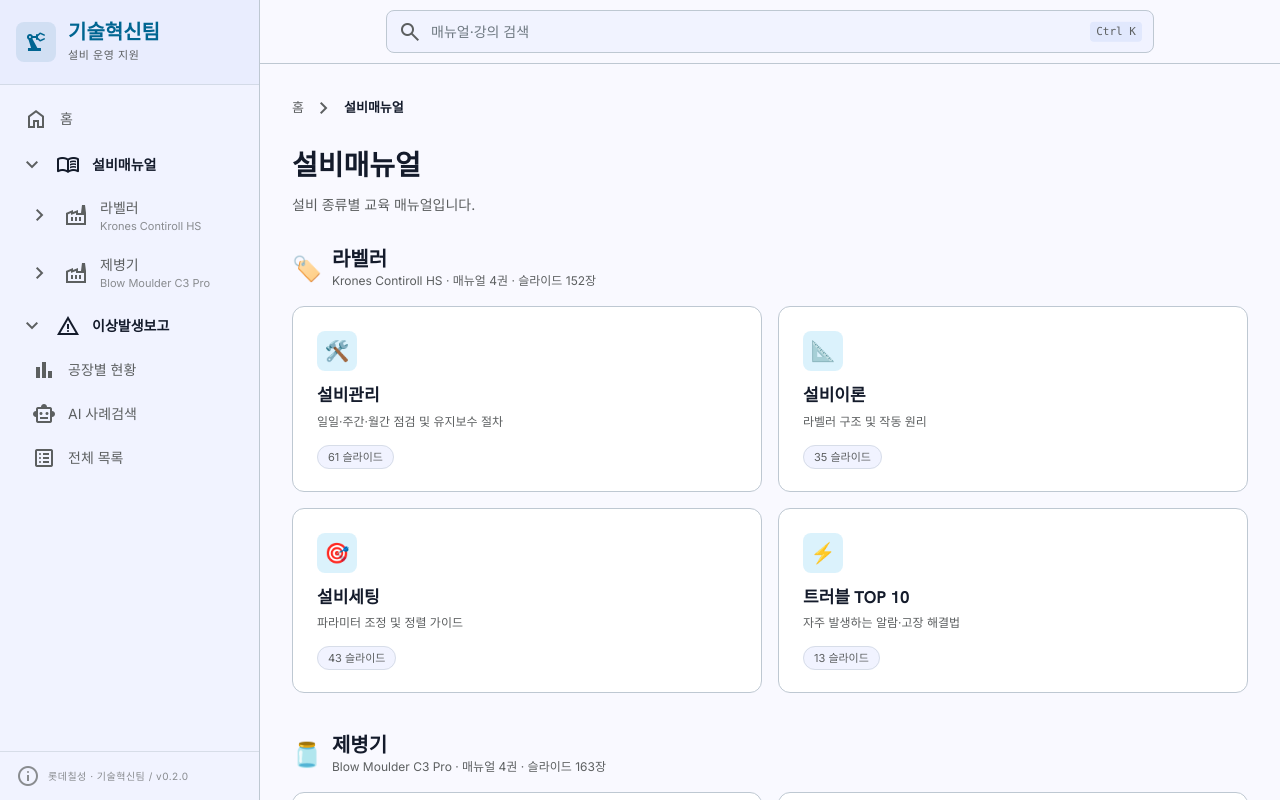
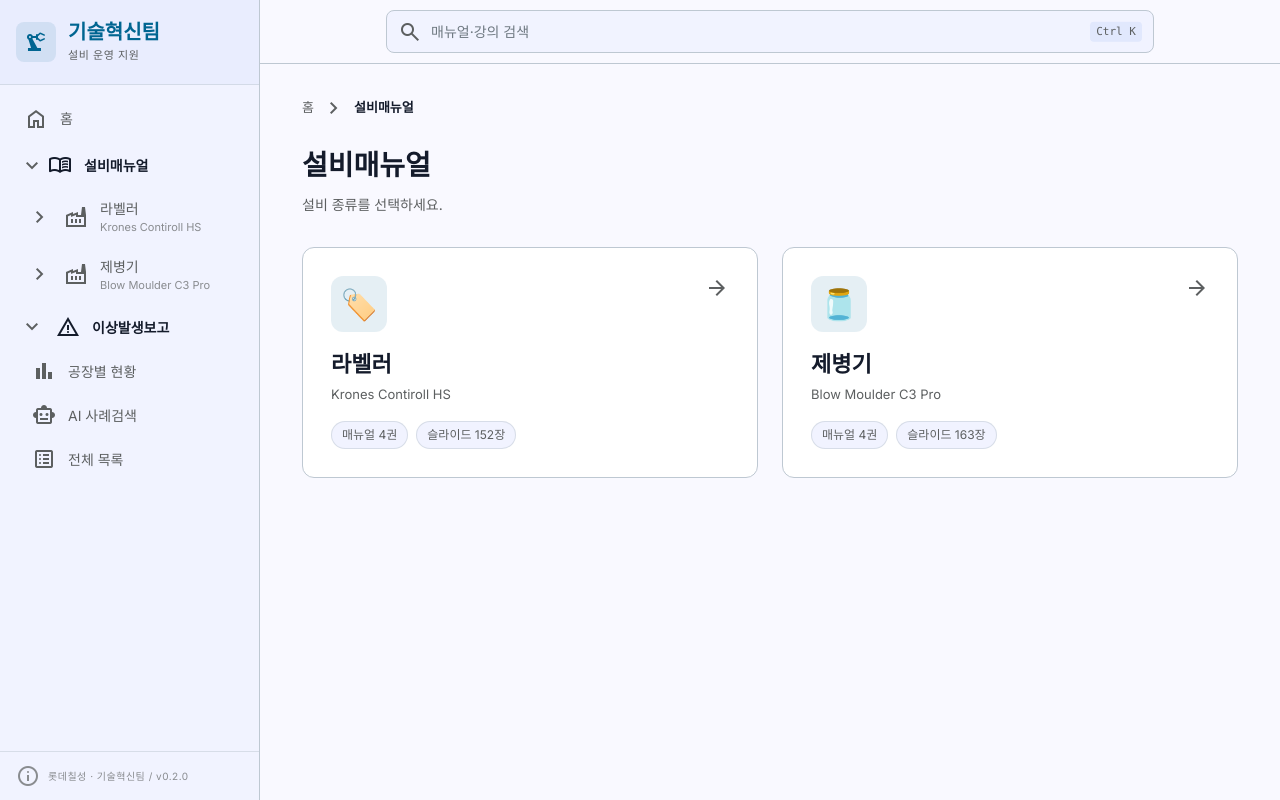
Before and after one commit to wjswlr01/krones-control, a Next.js app: page /manuals in a window 1280 px wide. Built offline with nearby package versions, Linux system fonts and the light colour scheme.

Commit message:
feat: 2-step manual nav (equipment select then volumes)

```diff
--- /dev/null
+++ b/app/manuals/[equipmentType]/page.tsx
@@ -0,0 +1,51 @@
+import Link from 'next/link'
+import { notFound } from 'next/navigation'
+import { EQUIPMENT_GROUPS, getEquipmentGroup, getManualsByGroup } from '@/lib/manuals'
+
+export function generateStaticParams() {
+  return EQUIPMENT_GROUPS.map(g => ({ equipmentType: g.key }))
+}
+
+export default function EquipmentManualsPage({ params }: { params: { equipmentType: string } }) {
+  const group = getEquipmentGroup(params.equipmentType)
+  if (!group) { notFound(); return null }
+  const manuals = getManualsByGroup(group.key)
+
+  return (
+    <div className="flex-1 overflow-y-auto bg-background">
+      <div className="max-w-[1000px] mx-auto px-4 md:px-8 py-6 md:py-8">
+        {/* 브레드크럼: 데스크톱 */}
+        <nav className="hidden md:flex items-center gap-2 text-[13px] text-secondary mb-6">
+          <Link href="/" className="hover:text-primary no-underline">홈</Link>
+          <span className="material-symbols-outlined text-[16px]">chevron_right</span>
+          <Link href="/manuals" className="hover:text-primary no-underline">설비매뉴얼</Link>
+          <span className="material-symbols-outlined text-[16px]">chevron_right</span>
+          <span className="text-on-background font-semibold">{group.name}</span>
+        </nav>
+
+        {/* 뒤로가기: 모바일 */}
+        <Link href="/manuals" className="md:hidden inline-flex items-center gap-1 text-[13px] text-secondary hover:text-primary no-underline mb-4">
+          <span className="material-symbols-outlined text-[18px]">arrow_back</span>설비매뉴얼
+        </Link>
+
+        <div className="flex items-center gap-3 mb-1">
+          <span className="text-[28px] leading-none">{group.icon}</span>
+          <h1 className="font-headline text-[24px] md:text-[28px] font-bold text-on-background">{group.name}</h1>
+        </div>
+        <p className="text-[14px] text-secondary mb-6 md:mb-8">{group.model} · 매뉴얼 {manuals.length}종</p>
+
+        <div className="grid grid-cols-1 sm:grid-cols-2 gap-3 md:gap-4">
+          {manuals.map(m => (
+            <Link key={m.id} href={`/manual/${m.id}/1`}
+              className="group block bg-surface-container-lowest border border-outline-variant rounded-xl p-5 md:p-6 hover:-translate-y-0.5 hover:border-primary/40 hover:shadow-[0_4px_16px_rgba(0,0,0,0.06)] transition-all no-underline">
+              <div className="w-10 h-10 rounded-lg bg-primary-container/15 text-primary flex items-center justify-center mb-3 text-[20px]">{m.icon}</div>
+              <h2 className="font-headline text-[16px] md:text-[17px] font-bold text-on-background mb-1 group-hover:text-primary transition-colors">{m.title}</h2>
+              <p className="text-[12px] text-secondary mb-3 line-clamp-1">{m.subtitle}</p>
+              <span className="text-[11px] text-secondary px-2.5 py-1 bg-surface-container-low rounded-full border border-outline-variant/50">{m.totalSlides} 슬라이드</span>
+            </Link>
+          ))}
+        </div>
+      </div>
+    </div>
+  )
+}
--- a/app/manuals/contiroll-hs/page.tsx
+++ b/app/manuals/contiroll-hs/page.tsx
@@ -1,32 +1,6 @@
-import Link from 'next/link'
-import { getManualsByGroup } from '@/lib/manuals'
+// 구 경로 호환: /manuals/contiroll-hs → /manuals/labeler
+import { redirect } from 'next/navigation'
 
-export default function ContirollHsPage() {
-  const manuals = getManualsByGroup('labeler')
-  return (
-    <div className="flex-1 overflow-y-auto bg-background">
-      <div className="max-w-[1200px] mx-auto px-8 py-8">
-        <nav className="flex items-center gap-2 text-[13px] text-secondary mb-6">
-          <Link href="/" className="hover:text-primary no-underline">홈</Link>
-          <span className="material-symbols-outlined text-[16px]">chevron_right</span>
-          <Link href="/manuals" className="hover:text-primary no-underline">설비매뉴얼</Link>
-          <span className="material-symbols-outlined text-[16px]">chevron_right</span>
-          <span className="text-on-background font-semibold">Krones Contiroll HS</span>
-        </nav>
-        <h1 className="font-headline text-[28px] font-bold text-on-background mb-2">Krones Contiroll HS</h1>
-        <p className="text-[14px] text-secondary mb-8">롤타입 필름 라벨러 · 매뉴얼 {manuals.length}종</p>
-        <div className="grid grid-cols-2 gap-4">
-          {manuals.map(m => (
-            <Link key={m.id} href={`/manual/${m.id}/1`} className="group block bg-surface-container-lowest border border-outline-variant rounded-xl p-6 hover:-translate-y-0.5 hover:shadow-[0_4px_16px_rgba(0,0,0,0.06)] transition-all no-underline">
-              <div className="w-10 h-10 rounded-lg bg-primary-container/15 text-primary flex items-center justify-center mb-3">
-                <span className="material-symbols-outlined text-[22px]">description</span>
-              </div>
-              <h2 className="font-headline text-[17px] font-bold text-on-background mb-1">{m.title}</h2>
-              <p className="text-[12px] text-secondary">{m.totalSlides} 슬라이드</p>
-            </Link>
-          ))}
-        </div>
-      </div>
-    </div>
-  )
+export default function ContirollHsRedirect() {
+  redirect('/manuals/labeler')
 }
--- a/app/manuals/page.tsx
+++ b/app/manuals/page.tsx
@@ -4,43 +4,34 @@ import { EQUIPMENT_GROUPS, getManualsByGroup } from '@/lib/manuals'
 export default function ManualsPage() {
   return (
     <div className="flex-1 overflow-y-auto bg-background">
-      <div className="max-w-[1200px] mx-auto px-4 md:px-8 py-6 md:py-8">
+      <div className="max-w-[1000px] mx-auto px-4 md:px-8 py-6 md:py-8">
         <nav className="hidden md:flex items-center gap-2 text-[13px] text-secondary mb-6">
           <Link href="/" className="hover:text-primary no-underline transition-colors">홈</Link>
           <span className="material-symbols-outlined text-[16px]">chevron_right</span>
           <span className="text-on-background font-semibold">설비매뉴얼</span>
         </nav>
         <h1 className="font-headline text-[24px] md:text-[28px] font-bold text-on-background mb-2">설비매뉴얼</h1>
-        <p className="text-[14px] text-secondary mb-6 md:mb-8">설비 종류별 교육 매뉴얼입니다.</p>
+        <p className="text-[14px] text-secondary mb-6 md:mb-8">설비 종류를 선택하세요.</p>
 
-        <div className="space-y-8 md:space-y-10">
+        <div className="grid grid-cols-1 sm:grid-cols-2 gap-4 md:gap-6">
           {EQUIPMENT_GROUPS.map(g => {
             const manuals = getManualsByGroup(g.key)
             if (manuals.length === 0) return null
             const totalSlides = manuals.reduce((s, m) => s + m.totalSlides, 0)
             return (
-              <section key={g.key}>
-                <div className="flex items-center gap-2.5 mb-4">
-                  <span className="text-[24px] leading-none">{g.icon}</span>
-                  <div>
-                    <h2 className="font-headline text-[18px] md:text-[20px] font-bold text-on-background leading-tight">{g.name}</h2>
-                    <p className="text-[12px] text-secondary">{g.model} · 매뉴얼 {manuals.length}권 · 슬라이드 {totalSlides}장</p>
-                  </div>
+              <Link key={g.key} href={`/manuals/${g.key}`}
+                className="group block bg-surface-container-lowest border border-outline-variant rounded-xl p-6 md:p-7 hover:-translate-y-0.5 hover:border-primary/40 hover:shadow-[0_4px_16px_rgba(0,0,0,0.06)] transition-all no-underline">
+                <div className="flex items-start justify-between mb-4">
+                  <div className="w-14 h-14 rounded-xl bg-primary/10 flex items-center justify-center text-[30px] leading-none">{g.icon}</div>
+                  <span className="material-symbols-outlined text-secondary group-hover:text-primary group-hover:translate-x-0.5 transition-all">arrow_forward</span>
                 </div>
-                <div className="grid grid-cols-1 sm:grid-cols-2 gap-3 md:gap-4">
-                  {manuals.map(m => (
-                    <Link key={m.id} href={`/manual/${m.id}/1`}
-                      className="group block bg-surface-container-lowest border border-outline-variant rounded-xl p-5 md:p-6 hover:-translate-y-0.5 hover:shadow-[0_4px_16px_rgba(0,0,0,0.06)] hover:border-primary/40 transition-all no-underline">
-                      <div className="w-10 h-10 rounded-lg bg-primary-container/15 text-primary flex items-center justify-center mb-3 text-[20px]">
-                        {m.icon}
-                      </div>
-                      <h3 className="font-headline text-[16px] md:text-[17px] font-bold text-on-background mb-1 group-hover:text-primary transition-colors">{m.title}</h3>
-                      <p className="text-[12px] text-secondary mb-3 line-clamp-1">{m.subtitle}</p>
-                      <span className="text-[11px] text-secondary px-2.5 py-1 bg-surface-container-low rounded-full border border-outline-variant/50">{m.totalSlides} 슬라이드</span>
-                    </Link>
-                  ))}
+                <h2 className="font-headline text-[20px] md:text-[22px] font-bold text-on-background mb-1 group-hover:text-primary transition-colors">{g.name}</h2>
+                <p className="text-[13px] text-secondary mb-4">{g.model}</p>
+                <div className="flex flex-wrap gap-2 text-[12px] text-secondary">
+                  <span className="px-2.5 py-1 bg-surface-container-low rounded-full border border-outline-variant/50">매뉴얼 {manuals.length}권</span>
+                  <span className="px-2.5 py-1 bg-surface-container-low rounded-full border border-outline-variant/50">슬라이드 {totalSlides}장</span>
                 </div>
-              </section>
+              </Link>
             )
           })}
         </div>
--- a/components/layout/Sidebar.tsx
+++ b/components/layout/Sidebar.tsx
@@ -21,18 +21,36 @@ function TreeItem({ item, level = 0, pathname, defaultOpen = true }: { item: Men
   const isActive = item.href ? pathname === item.href : false
 
   if (hasChildren) {
+    const labelBlock = (
+      <>
+        <span className="material-symbols-outlined text-[20px] flex-shrink-0">{item.icon}</span>
+        <span className="flex-1 min-w-0">
+          <span className="text-[14px] block truncate">{item.label}</span>
+          {item.sublabel && <span className="text-[11px] text-secondary/70 block truncate font-normal">{item.sublabel}</span>}
+        </span>
+      </>
+    )
+    const rowClass = `${level === 0 ? 'font-bold text-on-background' : 'text-secondary'}`
     return (
       <div>
-        <button onClick={() => setOpen(!open)} data-tour={item.tourId}
-          className={`w-full flex items-center gap-3 py-2.5 pr-3 text-left hover:bg-surface-container-high rounded-lg transition-colors ${level === 0 ? 'font-bold text-on-background' : 'text-secondary'}`}
-          style={{ paddingLeft: `${0.75 + level * 0.5}rem` }}>
-          <span className="material-symbols-outlined text-[18px] text-secondary flex-shrink-0" style={{ transform: open ? 'rotate(0deg)' : 'rotate(-90deg)', transition: 'transform 0.2s' }}>expand_more</span>
-          <span className="material-symbols-outlined text-[20px] flex-shrink-0">{item.icon}</span>
-          <span className="flex-1 min-w-0">
-            <span className="text-[14px] block truncate">{item.label}</span>
-            {item.sublabel && <span className="text-[11px] text-secondary/70 block truncate font-normal">{item.sublabel}</span>}
-          </span>
-        </button>
+        {item.href ? (
+          // href + children: 셰브론은 접기/펼치기, 라벨은 페이지 이동
+          <div className={`flex items-center rounded-lg hover:bg-surface-container-high transition-colors ${rowClass}`} style={{ paddingLeft: `${0.75 + level * 0.5}rem` }}>
+            <button onClick={() => setOpen(!open)} aria-label="펼치기/접기" className="py-2.5 pr-1 flex-shrink-0">
+              <span className="material-symbols-outlined text-[18px] text-secondary" style={{ transform: open ? 'rotate(0deg)' : 'rotate(-90deg)', transition: 'transform 0.2s' }}>expand_more</span>
+            </button>
+            <Link href={item.href} data-tour={item.tourId} className={`flex items-center gap-3 py-2.5 pr-3 flex-1 min-w-0 no-underline ${rowClass}`}>
+              {labelBlock}
+            </Link>
+          </div>
+        ) : (
+          <button onClick={() => setOpen(!open)} data-tour={item.tourId}
+            className={`w-full flex items-center gap-3 py-2.5 pr-3 text-left hover:bg-surface-container-high rounded-lg transition-colors ${rowClass}`}
+            style={{ paddingLeft: `${0.75 + level * 0.5}rem` }}>
+            <span className="material-symbols-outlined text-[18px] text-secondary flex-shrink-0" style={{ transform: open ? 'rotate(0deg)' : 'rotate(-90deg)', transition: 'transform 0.2s' }}>expand_more</span>
+            {labelBlock}
+          </button>
+        )}
         {open && item.children!.map((c, i) => <TreeItem key={i} item={c} level={level + 1} pathname={pathname} />)}
       </div>
     )
@@ -60,7 +78,7 @@ export default function Sidebar() {
   const menu: MenuItem[] = [
     { label: '홈', icon: 'home', href: '/' },
     {
-      label: '설비매뉴얼', icon: 'menu_book', tourId: 'manuals', defaultOpen: true,
+      label: '설비매뉴얼', icon: 'menu_book', tourId: 'manuals', href: '/manuals', defaultOpen: true,
       children: EQUIPMENT_GROUPS.map(g => {
         const groupManuals = getManualsByGroup(g.key)
         return {
--- a/lib/manuals.ts
+++ b/lib/manuals.ts
@@ -88,3 +88,4 @@ export const MANUALS: ManualMeta[] = [
 export const getManual = (id: string) => MANUALS.find(m => m.id === id)
 export const getAllManuals = () => MANUALS
 export const getManualsByGroup = (key: string) => MANUALS.filter(m => m.group === key)
+export const getEquipmentGroup = (key: string) => EQUIPMENT_GROUPS.find(g => g.key === key)
```
